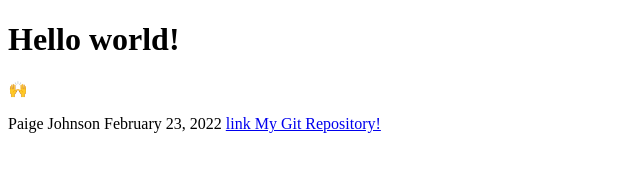
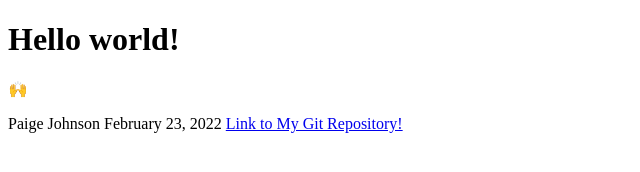
Before and after one commit to pajohnson1126/my-awesome-project, a plain HTML site: page index.html in a window 1280 px wide. Shown: the full height of the page, 0-640 px from the left. Drawn offline with Linux system fonts and the light colour scheme.

Commit message:
typo fix

```diff
--- a/index.html
+++ b/index.html
@@ -8,8 +8,10 @@
 <h1>Hello world!</h1>
 <p>🙌</p>
 <name> Paige Johnson</name>
+
 <date> February 23, 2022</date>
-<a href="https://github.com/pajohnson1126/my-awesome-project">link My Git Repository!</a>
+
+<a href="https://github.com/pajohnson1126/my-awesome-project">Link to My Git Repository!</a>
 
 </body>
 </html>
```
